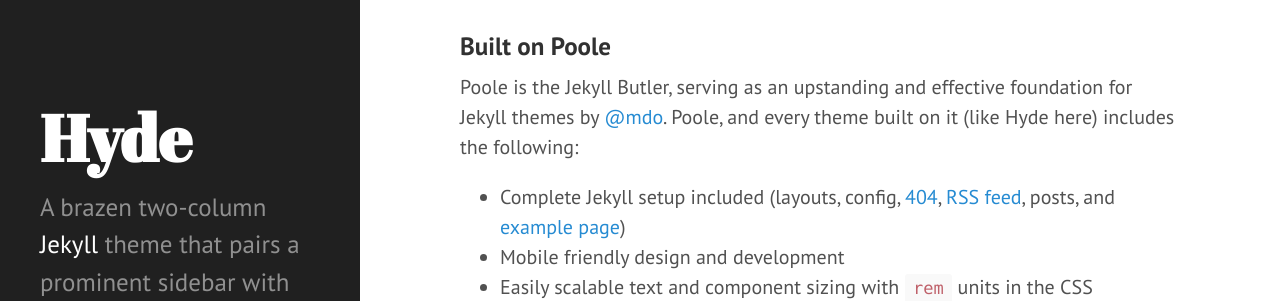
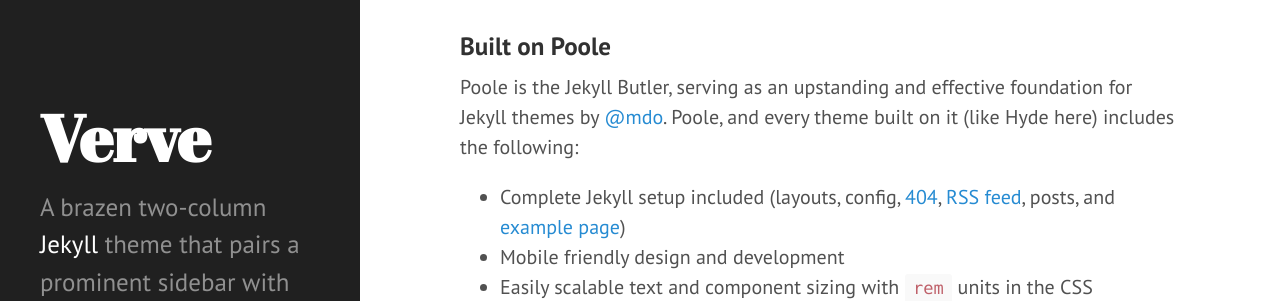
Before and after one commit to mattchou/mattchou.github.io-verve, a Jekyll site: the page built from index.html, in a window 1280 px wide. Shown: the part 239-540 px from the top of the page. Built offline with Jekyll 4.4.1, drawn with Linux system fonts in a browser that asks for light colours; Markdown is read by kramdown in place of the engine named in the settings; the list of posts is cut into pages by our own code.

Commit message:
Update Config File

```diff
--- a/_config.yml
+++ b/_config.yml
@@ -7,8 +7,8 @@ permalink:        pretty
 relative_permalinks: true
 
 # Setup
-title:            Hyde
-tagline:          'A Jekyll theme'
+title:            Verve
+tagline:          'Only The Best'
 description:      'A brazen two-column <a href="http://jekyllrb.com" target="_blank">Jekyll</a> theme that pairs a prominent sidebar with uncomplicated content. Made by <a href="https://twitter.com/mdo" target="_blank">@mdo</a>.'
 url:              http://hyde.getpoole.com
 baseurl:          /
```
